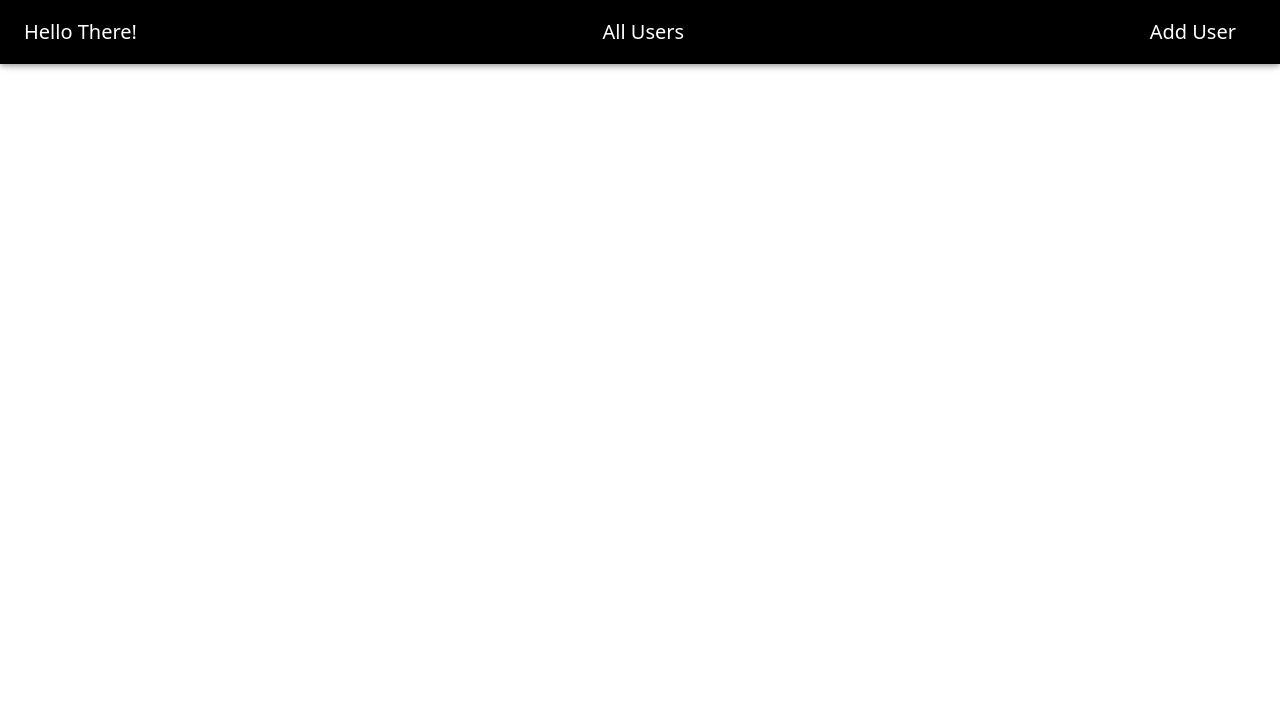
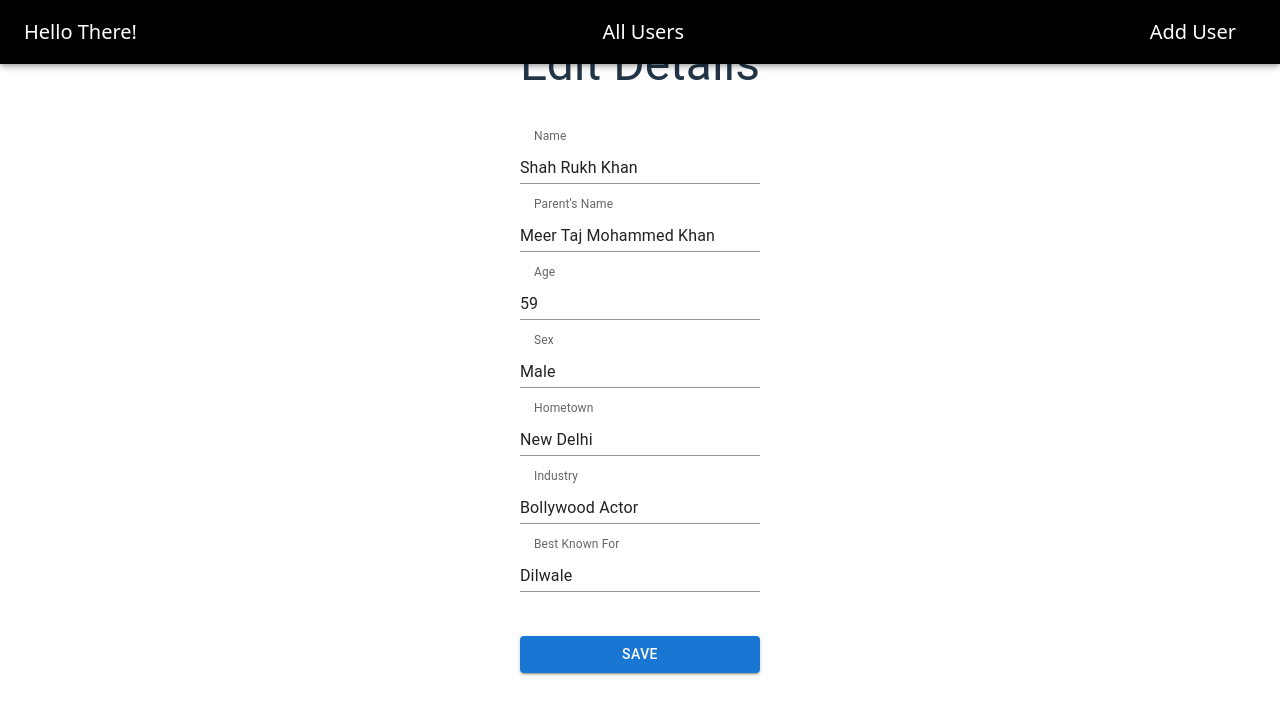
Before and after one commit to Hell0WorldAgain/crud-app, a React (Vite) app: page /edit/1 in a window 1280 px wide. Shown: the top 714 px of the page. Built offline with nearby package versions, Linux system fonts and the light colour scheme; data requests are answered from the project's data file.

Commit message:
Completed Update operation

```diff
--- a/src/App.jsx
+++ b/src/App.jsx
@@ -3,6 +3,7 @@ import Navbar from './components/Navbar';
 import Home from './components/Home';
 import Allusers from './components/Allusers';
 import Adduser from './components/Adduser';
+import Edituser from './components/Edituser';
 
 import {BrowserRouter, Routes, Route} from 'react-router-dom';
 
@@ -15,6 +16,7 @@ function App() {
           <Route path='/' element = {<Home />} />
           <Route path='/all' element = {<Allusers />} />
           <Route path = '/add' element = {<Adduser />} />
+          <Route path = '/edit/:id' element = {<Edituser />} />
         </Routes>
     </BrowserRouter>
   )
--- a/src/components/Adduser.jsx
+++ b/src/components/Adduser.jsx
@@ -4,7 +4,7 @@ import { useNavigate } from 'react-router-dom';
 
 import {addUser} from '../services/api'
 
-const Conatiner = styled(FormGroup)`
+const Container = styled(FormGroup)`
     width: 100%;
     margin: 15% auto;
 
@@ -40,7 +40,7 @@ const Adduser = () => {
     }
 
     return (
-        <Conatiner>
+        <Container>
             <Typography variant="h3"> Add Any Celebrity's Details </Typography>
             <br />
             <FormControl>
@@ -75,7 +75,7 @@ const Adduser = () => {
             <FormControl>
             <Button variant = "contained" onClick={() => addUserDetails()}> Add Details</Button>
             </FormControl>
-        </Conatiner>
+        </Container>
 
     )
 }
--- a/src/components/Allusers.jsx
+++ b/src/components/Allusers.jsx
@@ -1,5 +1,6 @@
 import { useEffect, useState } from 'react';
 import { Table, TableHead, TableBody, TableRow, TableCell, styled, Button } from '@mui/material';
+import { Link } from 'react-router-dom';
 
 import { getUser } from '../services/api';
 
@@ -59,7 +60,7 @@ const Allusers = () => {
                             <TableCell>{user.Industry}</TableCell>
                             <TableCell>{user.Best}</TableCell>
                             <TableCell>
-                                <Button variant="outlined" style={{marginRight:10}}>Edit</Button>
+                                <Button variant="outlined" style={{marginRight:10}} component={Link} to={`/edit/${user.id}`}>Edit</Button>
                                 <Button variant="contained">Delete</Button>
                             </TableCell>
                         </TableRow>
--- a/src/components/Edituser.jsx
+++ b/src/components/Edituser.jsx
@@ -0,0 +1,95 @@
+import { useState, useEffect } from 'react';
+import { FormGroup, FormControl, InputLabel, Input, Button, Typography, styled } from '@mui/material'
+import { useNavigate, useParams } from 'react-router-dom';
+
+import { getUserByID, editUser } from '../services/api'
+
+const Container = styled(FormGroup)`
+    width: 100%;
+    margin: 15% auto;
+
+    & > div {
+        margin-top: 20px;
+    }
+`
+
+    const initialValue = {
+        Name : "",
+        Parentname : "",
+        Age : "",
+        Sex: "",
+        Hometown : "",
+        Industry: "",
+        Best : ""
+    }
+
+const Edituser = () => {
+
+    const [user, setUser] = useState(initialValue);
+    const navigate = useNavigate();
+    const { id } = useParams();
+
+    useEffect(() => {
+        getUserDetails();
+    }, [])
+
+    const getUserDetails = async () => {
+        let response = await getUserByID(id);
+        //console.log(response)
+        setUser(response.data);
+    }
+
+    const onValueChange = (e) => {
+        // console.log("Hello ", e.target.value, e.target.name);
+        setUser({...user, [e.target.name] : e.target.value})
+        //console.log(user)
+    }
+
+    const editUserDetails = async () => {
+        await editUser(user, id);
+        navigate('/all');
+    }
+
+    return (
+        <Container>
+            <Typography variant="h3"> Edit Details </Typography>
+            <br />
+            <FormControl>
+                <InputLabel>Name</InputLabel>
+                <Input name= "Name" onChange = {(e) => onValueChange(e)} value={user.Name}/>
+            </FormControl>
+            <FormControl>
+                <InputLabel>Parent's Name</InputLabel>
+                <Input name= "Parentname" onChange = {(e) => onValueChange(e)} value={user.Parentname}/>
+            </FormControl>
+            <FormControl>
+                <InputLabel>Age</InputLabel>
+                <Input name= "Age" onChange = {(e) => onValueChange(e)} value={user.Age}/>
+            </FormControl>
+            <FormControl>
+                <InputLabel>Sex</InputLabel>
+                <Input name= "Sex" onChange = {(e) => onValueChange(e)} value={user.Sex}/>
+            </FormControl>
+            <FormControl>
+                <InputLabel>Hometown</InputLabel>
+                <Input name= "Hometown" onChange = {(e) => onValueChange(e)} value={user.Hometown}/>
+            </FormControl>
+            <FormControl>
+                <InputLabel>Industry</InputLabel>
+                <Input name= "Industry" onChange = {(e) => onValueChange(e)} value={user.Industry}/>
+            </FormControl>
+            <FormControl>
+                <InputLabel>Best Known For</InputLabel>
+                <Input name= "Best" onChange = {(e) => onValueChange(e)} value={user.Best}/>
+            </FormControl>
+            <br />
+            <FormControl>
+            <Button variant = "contained" onClick={() => editUserDetails()}> Save</Button>
+            </FormControl>
+        </Container>
+
+    )
+}
+
+
+export default Edituser;
--- a/src/database/db.json
+++ b/src/database/db.json
@@ -8,10 +8,10 @@
       "Hometown": "New Delhi",
       "Industry": "Bollywood Actor",
       "Best": "Dilwale",
-      "id": 1
+      "id": "1"
     },
     {
-      "id": 2,
+      "id": "2",
       "Name": "Salman Khan",
       "Parentname": "Saleem Khan",
       "Age": "59",
@@ -21,13 +21,13 @@
       "Best": "Tiger"
     },
     {
-      "id": 3,
+      "id": "3",
       "Name": "Virat Kohli",
       "Parentname": "Saroj Kohli",
       "Age": "36",
       "Sex": "Male",
       "Hometown": "New Delhi",
-      "Industry": "International Cricketer",
+      "Industry": "Indian Cricketer",
       "Best": "765 runs & POTT in 2023 ODI world cup"
     },
     {
@@ -38,7 +38,7 @@
       "Sex": "Female",
       "Hometown": "Kerala",
       "Industry": "Bollywood Actress",
-      "Best": "Dirty Picture"
+      "Best": "Kahani"
     }
   ]
 }
--- a/src/services/api.js
+++ b/src/services/api.js
@@ -19,3 +19,22 @@ export const getUser = async () => {
         console.log ("Error while calling getUser API" , error.message);
     }
 }
+
+export const getUserByID = async (data) => {
+    try {
+        return await axios.get (`${API_URL}/${data}`);
+    }
+    catch (error) {
+        console.log ("Error while calling getUserByID API" , error.message);
+    }
+}
+
+
+export const editUser = async (data, id) => {
+    try{
+        return await axios.put(`${API_URL}/${id}`, data);
+    }
+    catch(error){
+        console.log("Error while calling editUser API", error.message)
+    }
+}
```
